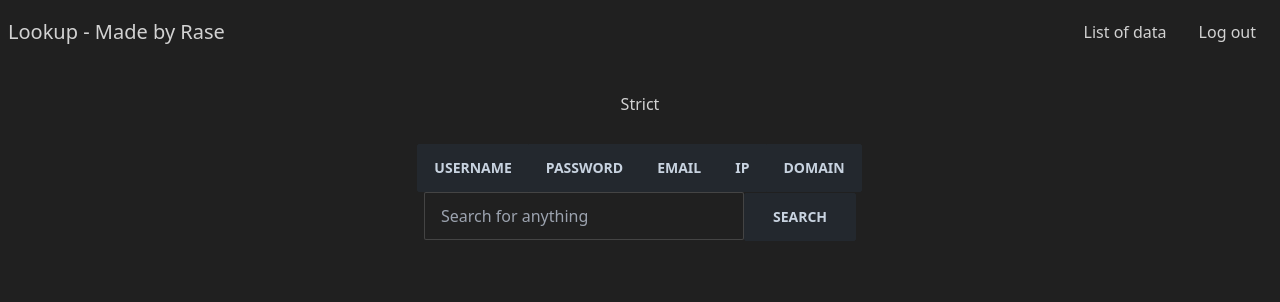
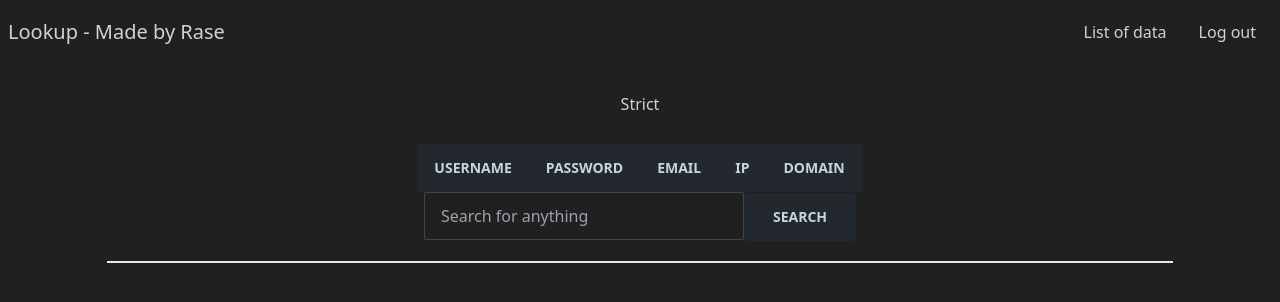
Before and after one commit to 52617365/Lookup, a Next.js app: page /lookup in a window 1280 px wide. Shown: the top 302 px of the page. Built offline with nearby package versions, Linux system fonts and the light colour scheme.

Commit message:
Now tables are in the middle.

```diff
--- a/components/Table.tsx
+++ b/components/Table.tsx
@@ -26,8 +26,6 @@ function renderDatabaseName(databaseName: string) {
 export default function Table({ result }: { result: any }) {
   const [copied, setCopied] = useState(false);
   const resultDynamicKeys = Object.keys(result);
-  // const breachDate = result["breachdate"];
-  // const databaseName = result["database"];
 
   async function copyText(textToCopy: string) {
     setCopied(true);
@@ -35,16 +33,10 @@ export default function Table({ result }: { result: any }) {
   }
 
   return (
-    // <div className="overflow-x-auto pt-5 pb-5">
-    <div style={{ minWidth: 300 }} className="pt-5 pb-5 gap-4 justify-center">
-      {/*// <div className="indicator">*/}
-      {/*// {renderDatabaseName(databaseName)}*/}
-      {/*// {renderBreachDate(breachDate)}*/}
-      <table className="table table-compact border">
+    <div style={{ minWidth: 300 }} className="pt-5 pb-5">
+      <table className="table table-compact border m-auto">
         <tbody>
           {resultDynamicKeys.map((dynamicKey: string) => {
-            // if (!(dynamicKey == "database" || dynamicKey == "breachdate")) {
-            // we don't want to render these because they're already in the indicators.
             return (
               <>
                 <div>
--- a/pages/lookup.tsx
+++ b/pages/lookup.tsx
@@ -131,8 +131,8 @@ const Lookup: NextPage = () => {
           timeTook
         )}
       </div>
-      <div className={"grid justify-center m-auto pt-5 w-5/6 gap-4"}>
-        <div className="flex flex-wrap justify-center gap-4">
+      <div className={"grid m-auto pt-5 w-5/6 gap-4"}>
+        <div className="flex flex-wrap gap-4 border justify-center items-center">
           {renderDatabaseResults(databaseResults, isFetched, isDatabaseError)}
         </div>
       </div>
```
